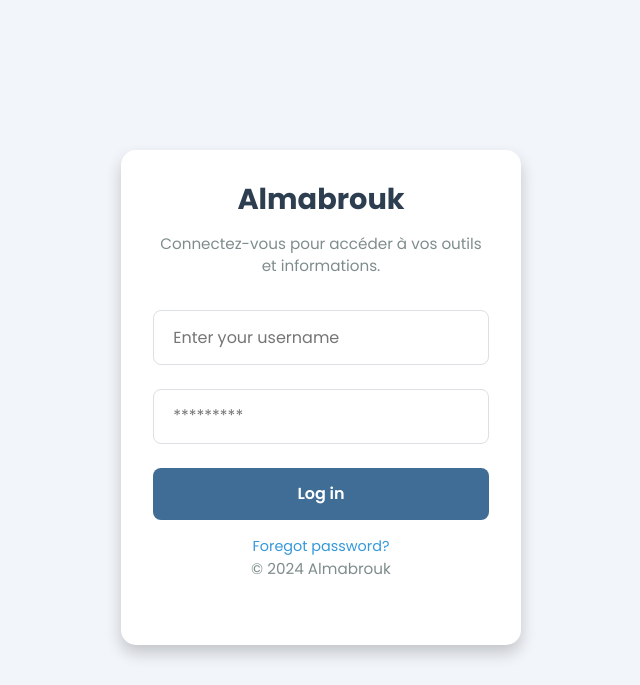
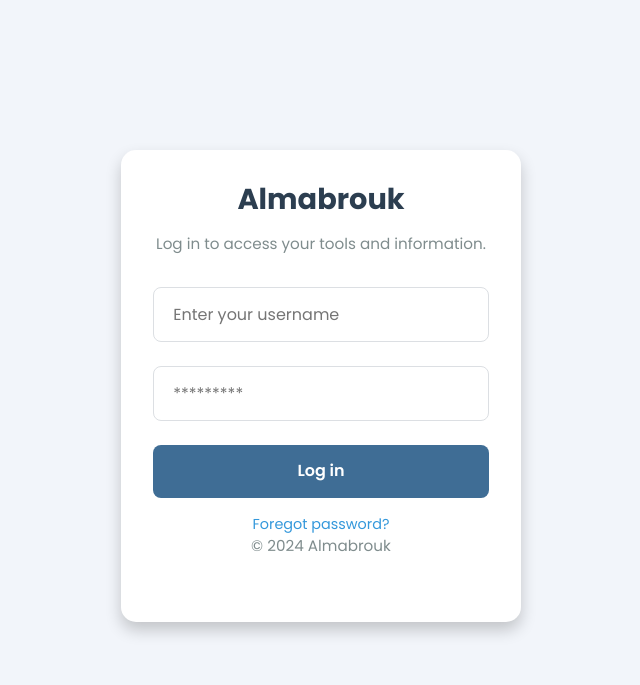
Before and after one commit to vaisagh-mp/Al_Mabrouk_crm, a Django app: page / in a window 1280 px wide. Shown: the top 685 px of the page, without its empty margins (319-959 px from the left). Run offline with Django 5.2, Linux system fonts and the light colour scheme; some libraries are stand-ins or nearby versions.

Commit message:
add auth in installed apps

```diff
--- a/Al_Mabrouk_crm/settings.py
+++ b/Al_Mabrouk_crm/settings.py
@@ -41,6 +41,7 @@ INSTALLED_APPS = [
 
     'employee_data',
     'Admin',
+    'Authentication',
 ]
 
 MIDDLEWARE = [
--- a/templates/Auth/login.html
+++ b/templates/Auth/login.html
@@ -25,7 +25,7 @@
     <div class="container login-wrapper">
       <div class="login-container">
         <h1>Almabrouk</h1>
-        <p>Connectez-vous pour accéder à vos outils et informations.</p>
+        <p>Log in to access your tools and information.</p>
          <!-- Display error message if login fails -->
 
         <form id="loginForm" method="POST">
```
